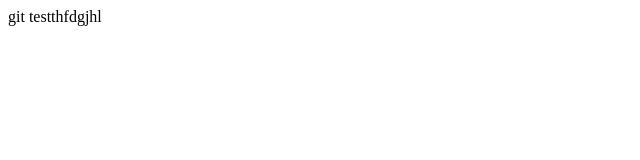
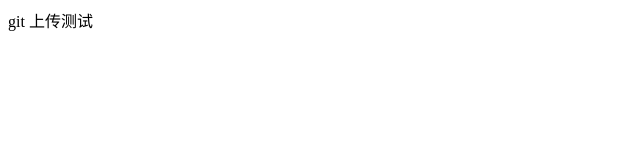
Before and after one commit to lingmengyue/git-test, a plain HTML site: page index.html in a window 1280 px wide. Shown: the full height of the page, 0-640 px from the left. Drawn offline with Linux system fonts and the light colour scheme.

Commit message:
git上传测试

```diff
--- a/index.html
+++ b/index.html
@@ -1 +1 @@
-<p>git testthfdgjhl</p>
+<p>git 上传测试</p>
```
